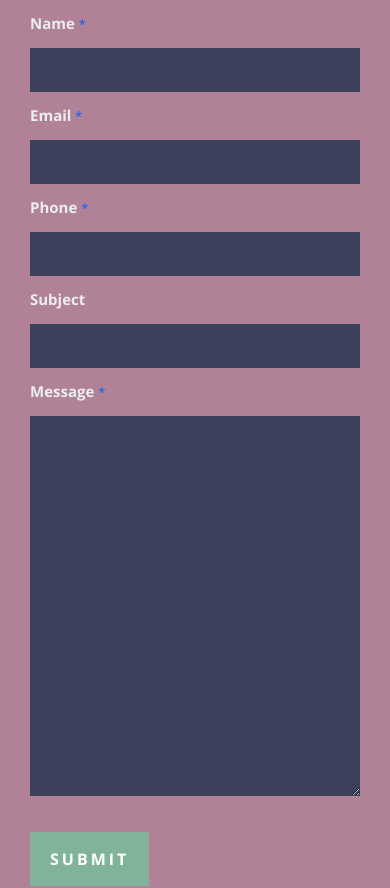
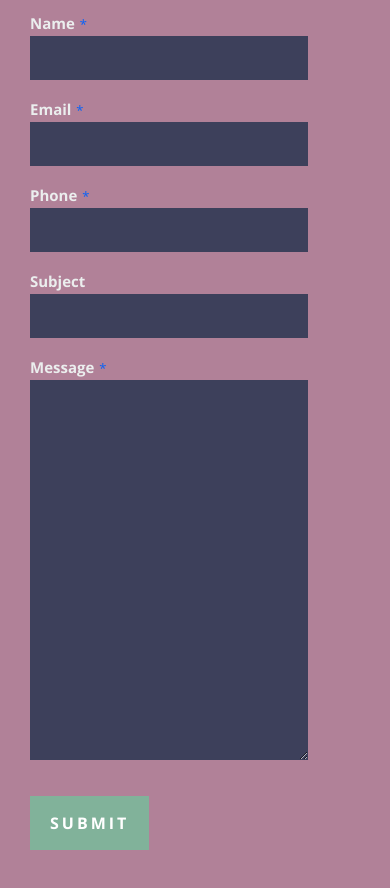
Before and after one commit to jerpeck/peck-web-frontend, a React (Create React App) app: page / in a window 390 px wide. Shown: the part 2840-3728 px from the top of the page. Built offline with nearby package versions, Linux system fonts and the light colour scheme.

Commit message:
contact form functional component, implemented formik validation

```diff
--- a/public/css/layout.css
+++ b/public/css/layout.css
@@ -855,7 +855,7 @@ call-to-action .button {
 	outline: none;
    font-size: 15px;
    line-height: 24px;
-   width: 65%;
+   width: 390px;
 }
 #contact input:focus,
 #contact textarea:focus,
@@ -882,6 +882,26 @@ call-to-action .button {
 #contact span.required {
 	color: #0762f9;
 	font-size: 13px;
+   margin: 0 5px;
+}
+#contact .form-item-container{
+   display: flex;
+   flex-direction: row;
+   justify-content: space-between;
+   margin-right: 52px;
+}
+#contact .label-error-container{
+   display: flex;
+   flex-direction: column;
+}
+#contact .label-error-container label{
+   display: flex;
+   flex-direction: row;
+   justify-content: flex-start;
+   margin-bottom: 0;
+}
+#contact .error{
+   color: #330505;
 }
 #message-warning, #message-success {
    display: none;
--- a/public/css/media-queries.css
+++ b/public/css/media-queries.css
@@ -305,7 +305,7 @@
    #contact input,
    #contact textarea,
    #contact select {
-     	margin-bottom: 6px;
+      margin-bottom: 6px;
       width: 100%;
    }
    #contact button.submit { margin: 30px 0 24px 0; }
@@ -314,7 +314,14 @@
       margin-left: 0;
    }
 
-
+   /* contact
+   ------------------------------------------------------------------------ */
+   #contact .form-item-container{
+      flex-direction: column;
+   }
+   #contact .label-error-container{
+      flex-direction: row;
+   }
    /* footer
    ------------------------------------------------------------------------ */
 
@@ -363,6 +370,7 @@
    header .social { font-size: 20px;}
    header .social li { margin: 0 6px; }
 
+
    /* footer
    ------------------------------------------------------------------------ */
 
--- a/src/Components/Contact.js
+++ b/src/Components/Contact.js
@@ -1,49 +1,51 @@
 import React, { Component } from "react";
 import { Fade, Slide } from "react-reveal";
 
+import ContactForm from './ContactForm';
+
 class Contact extends Component {
-  constructor(props){
-    super(props);
-    this.state = {
-      contactData: {
-        contactName: "",
-        contactEmail: "",
-        contactPhone: "",
-        contactSubject: "",
-        contactMessage: "",
-      },
-    }
-    this.handleChange = this.handleChange.bind(this);
-    this.handleSubmit = this.handleSubmit.bind(this);
-    this.resetContactData = this.resetContactData.bind(this);
-  }
+  // constructor(props){
+  //   super(props);
+  //   this.state = {
+  //     contactData: {
+  //       contactName: "",
+  //       contactEmail: "",
+  //       contactPhone: "",
+  //       contactSubject: "",
+  //       contactMessage: "",
+  //     },
+  //   }
+  //   this.handleChange = this.handleChange.bind(this);
+  //   this.handleSubmit = this.handleSubmit.bind(this);
+  //   this.resetContactData = this.resetContactData.bind(this);
+  // }
 
-  handleChange(e){
-    const newContactData = this.state.contactData;
-    newContactData[e.target.id] = e.target.value
-    this.setState({contactData: newContactData});
-  };
+  // handleChange(e){
+  //   const newContactData = this.state.contactData;
+  //   newContactData[e.target.id] = e.target.value
+  //   this.setState({contactData: newContactData});
+  // };
 
-  handleSubmit(e){
-    e.preventDefault();
-    this.props.sendContactEmails(this.state.contactData);
-    this.resetContactData();
-    // send emails
-      // email to me
-      // email to contact
-    // reset state
-  }
+  // handleSubmit(e){
+  //   e.preventDefault();
+  //   this.props.sendContactEmails(this.state.contactData);
+  //   this.resetContactData();
+  //   // send emails
+  //     // email to me
+  //     // email to contact
+  //   // reset state
+  // }
 
-  resetContactData(){
-    this.setState({
-      contactData: {
-      contactName: "",
-      contactEmail: "",
-      contactPhone: "",
-      contactSubject: "",
-      contactMessage: "",
-    },})
-  }
+  // resetContactData(){
+  //   this.setState({
+  //     contactData: {
+  //     contactName: "",
+  //     contactEmail: "",
+  //     contactPhone: "",
+  //     contactSubject: "",
+  //     contactMessage: "",
+  //   },})
+  // }
 
   render() {
     if (!this.props.data) return null;
@@ -56,7 +58,7 @@ class Contact extends Component {
     const phone = this.props.data.phone;
     const message = this.props.data.contactmessage;
 
-    const {contactName, contactEmail, contactPhone, contactSubject, contactMessage} = this.state.contactData;
+    // const {contactName, contactEmail, contactPhone, contactSubject, contactMessage} = this.state.contactData;
 
     return (
       <section id="contact">
@@ -77,89 +79,7 @@ class Contact extends Component {
         <div className="row">
           <Slide left duration={1000}>
             <div className="eight columns">
-              <form
-                id="contactForm"
-                name="contactForm"
-                onSubmit={this.handleSubmit}
-              >
-                <fieldset>
-                  <div>
-                    <label htmlFor="contactName">
-                      Name <span className="required">*</span>
-                    </label>
-                    <input
-                      type="text"
-                      value={contactName}
-                      size="35"
-                      id="contactName"
-                      name="contactName"
-                      onChange={this.handleChange}
-                    />
-                  </div>
-
-                  <div>
-                    <label htmlFor="contactEmail">
-                      Email <span className="required">*</span>
-                    </label>
-                    <input
-                      type="text"
-                      value={contactEmail}
-                      size="35"
-                      id="contactEmail"
-                      name="contactEmail"
-                      onChange={this.handleChange}
-                    />
-                  </div>
-
-                  <div>
-                    <label htmlFor="contactPhone">
-                      Phone <span className="required">*</span>
-                    </label>
-                    <input
-                      type="text"
-                      value={contactPhone}
-                      size="35"
-                      id="contactPhone"
-                      name="contactPhone"
-                      onChange={this.handleChange}
-                    />
-                  </div>
-
-                  <div>
-                    <label htmlFor="contactSubject">Subject</label>
-                    <input
-                      type="text"
-                      value={contactSubject}
-                      size="35"
-                      id="contactSubject"
-                      name="contactSubject"
-                      onChange={this.handleChange}
-                    />
-                  </div>
-
-                  <div>
-                    <label htmlFor="contactMessage">
-                      Message <span className="required">*</span>
-                    </label>
-                    <textarea
-                      cols="50"
-                      rows="15"
-                      id="contactMessage"
-                      name="contactMessage"
-                      value={contactMessage}
-                      onChange={this.handleChange}
-                    ></textarea>
-                  </div>
-
-                  <div>
-                    <button className="submit">Submit</button>
-                    <span id="image-loader">
-                      <img alt="" src="images/loader.gif" />
-                    </span>
-                  </div>
-                </fieldset>
-              </form>
-
+              <ContactForm sendContactEmails={this.props.sendContactEmails}/>
               <div id="message-warning"> Error boy</div>
               <div id="message-success">
                 <i className="fa fa-check"></i>Your message was sent, thank you!
--- /dev/null
+++ b/src/Components/ContactForm.js
@@ -0,0 +1,141 @@
+import {React} from 'react';
+import { useFormik } from 'formik';
+
+const validate = values => {
+    const errors = {};
+    if (!values.contactName) {
+        errors.contactName = 'Required';
+      }
+    if (!values.contactEmail) {
+        errors.contactEmail = 'Required';
+      } else if (!/^[A-Z0-9._%+-]+@[A-Z0-9.-]+\.[A-Z]{2,4}$/i.test(values.contactEmail)) {
+        errors.contactEmail = 'Invalid email address';
+      }
+    if (!values.contactPhone) {
+        errors.contactPhone = 'Required';
+      }
+    if (!values.contactMessage) {
+        errors.contactMessage = 'Required';
+      }
+    return errors;
+}
+
+export default function ContactForm(props) {
+    const formik = useFormik({
+        initialValues: {
+            contactName: "",
+            contactEmail: "",
+            contactPhone: "",
+            contactSubject: "",
+            contactMessage: "",
+        },
+        validate,
+        onSubmit: values => {
+            props.sendContactEmails(values);
+          },
+    })
+    return(
+        <form
+            id="contactForm"
+            name="contactForm"
+            onSubmit={formik.handleSubmit}
+        >
+            <fieldset>
+                <div className="form-item-container">
+                    <div className="label-error-container">
+                        <label htmlFor="contactName">
+                            Name<span className="required">*</span>
+                        </label>
+                        {formik.touched.contactName && formik.errors.contactName ? <div className="error">{formik.errors.contactName}</div> : null}
+                    </div>
+
+                    <input
+                        id="contactName"
+                        name="contactName"
+                        type="text"
+                        onChange={formik.handleChange}
+                        onBlur={formik.handleBlur}
+                        value={formik.values.contactName}
+                        size="35"
+                    />
+                </div>
+
+                <div className="form-item-container">
+                    <div className="label-error-container">
+                        <label htmlFor="contactEmail">
+                            Email <span className="required">*</span>
+                        </label>
+                        {formik.touched.contactEmail && formik.errors.contactEmail ? <div className="error">{formik.errors.contactEmail}</div> : null}
+                    </div>
+                    <input
+                        id="contactEmail"
+                        name="contactEmail"
+                        type="text"
+                        onChange={formik.handleChange}
+                        onBlur={formik.handleBlur}
+                        value={formik.values.contactEmail}
+                        size="35"
+                    />
+                </div>
+
+                <div className="form-item-container">
+                    <div className="label-error-container">
+                        <label htmlFor="contactPhone">
+                            Phone <span className="required">*</span>
+                        </label>
+                        {formik.touched.contactPhone && formik.errors.contactPhone ? <div className="error">{formik.errors.contactPhone}</div> : null}
+                    </div>
+                    <input
+                        id="contactPhone"
+                        name="contactPhone"
+                        type="text"
+                        onChange={formik.handleChange}
+                        onBlur={formik.handleBlur}
+                        value={formik.values.contactPhone}
+                        size="35"
+                    />
+                </div>
+
+                <div className="form-item-container">
+                    <div className="label-error-container">
+                        <label htmlFor="contactSubject">Subject</label>
+                    </div>
+                    <input
+                        id="contactSubject"
+                        name="contactSubject"
+                        type="text"
+                        onChange={formik.handleChange}
+                        onBlur={formik.handleBlur}
+                        value={formik.values.contactSubject}
+                        size="35"
+                    />
+                </div>
+
+                <div className="form-item-container">
+                    <div className="label-error-container">
+                        <label htmlFor="contactMessage">
+                            Message <span className="required">*</span>
+                        </label>
+                        {formik.touched.contactMessage && formik.errors.contactMessage ? <div className="error">{formik.errors.contactMessage}</div> : null}
+                    </div>
+                    <textarea
+                        id="contactMessage"
+                        name="contactMessage"
+                        onChange={formik.handleChange}
+                        onBlur={formik.handleBlur}
+                        value={formik.values.contactMessage}
+                        cols="50"
+                        rows="15"
+                    ></textarea>
+                </div>
+
+                <div>
+                    <button className="submit" type="submit">Submit</button>
+                    <span id="image-loader">
+                        <img alt="" src="images/loader.gif" />
+                    </span>
+                </div>
+            </fieldset>
+            </form>
+    )
+}
```
